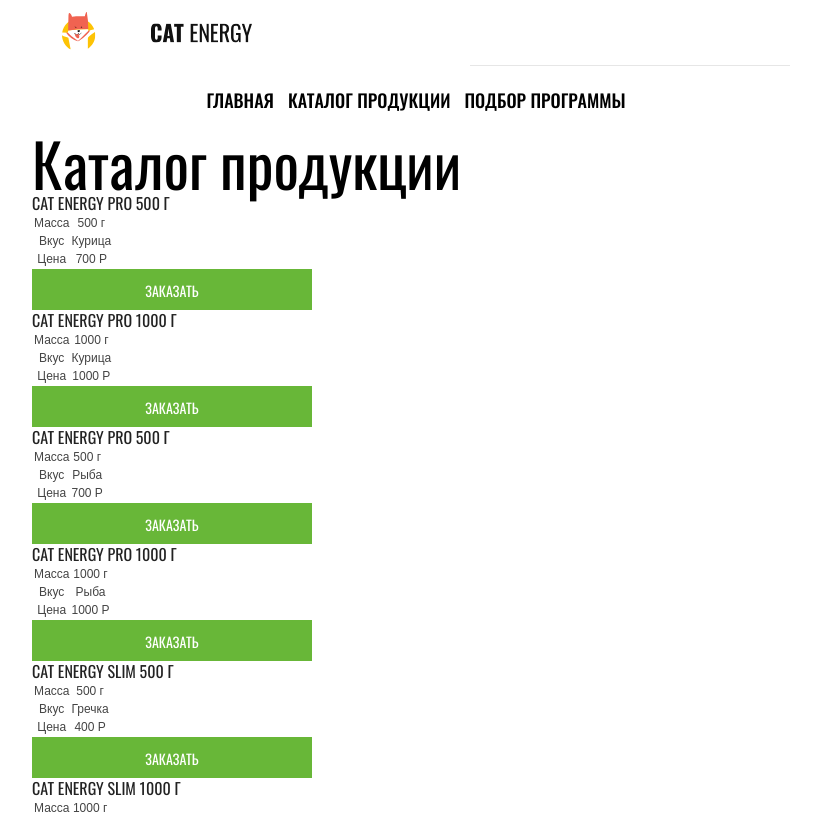
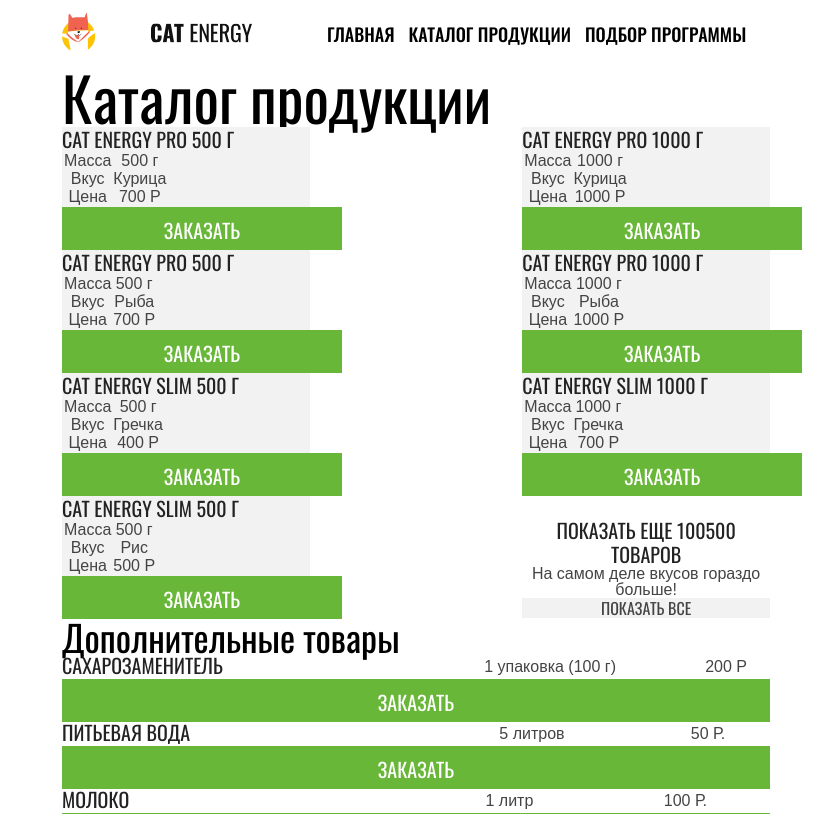
Before and after one commit to Zarrrinochka/1581695-cat-energy-22, a website: page source/catalog.html in a window 1280 px wide. Shown: the top 814 px of the page, without its empty margins (224-1057 px from the left). Drawn offline with nearby package versions, Linux system fonts and the light colour scheme; files that its build step writes are made by us from their sources.

Commit message:
module4-task1

```diff
--- a/source/catalog.html
+++ b/source/catalog.html
@@ -40,6 +40,7 @@
   </style> -->
 
   <header class="header rulers">
+    <div class="header__big-wrapper">
       <div class="header__wrapper">
         <a class="header__logo" target="_blank" href="index.html">
           <img src="img\logo-mobile.svg" alt="Кэт энерджи логотип" width="34" height="38">
@@ -71,24 +72,26 @@
           </li>
         </ul>
       </nav>
+    </div>
   </header>
   <main class="main">
-    <section class="catalog">
+    <section class="catalog rulers">
       <h1 class="text catalog__title">Каталог продукции</h1>
+      <div class="catalog__wrapper">
         <div class="cart">
           <p class="catalog__text">Cat Energy PRO 500 г</p>
           <table>
             <tr>
-            <td class="text-cart">Масса</td>
-            <td class="text-cart">500 г</td>
+              <td class="text--cart">Масса</td>
+              <td class="text--cart">500 г</td>
             </tr>
             <tr>
-            <td class="text-cart">Вкус</td>
-            <td class="text-cart">Курица</td>
+              <td class="text--cart">Вкус</td>
+              <td class="text--cart">Курица</td>
             </tr>
             <tr>
-            <td class="text-cart">Цена</td>
-            <td class="text-cart">700 Р</td>
+              <td class="text--cart">Цена</td>
+              <td class="text--cart">700 Р</td>
             </tr>
           </table>
           <button class="button" type="submit">Заказать</button>
@@ -97,16 +100,16 @@
           <p class="catalog__text">Cat Energy PRO 1000 г</p>
           <table>
             <tr>
-            <td class="text-cart">Масса</td>
-            <td class="text-cart">1000 г</td>
+              <td class="text--cart">Масса</td>
+              <td class="text--cart">1000 г</td>
             </tr>
             <tr>
-            <td class="text-cart">Вкус</td>
-            <td class="text-cart">Курица</td>
+              <td class="text--cart">Вкус</td>
+              <td class="text--cart">Курица</td>
             </tr>
             <tr>
-            <td class="text-cart">Цена</td>
-            <td class="text-cart">1000 Р</td>
+              <td class="text--cart">Цена</td>
+              <td class="text--cart">1000 Р</td>
             </tr>
           </table>
           <button class="button" type="submit">Заказать</button>
@@ -115,16 +118,16 @@
           <p class="catalog__text">Cat Energy PRO 500 г</p>
           <table>
             <tr>
-            <td class="text-cart">Масса</td>
-            <td class="text-cart">500 г</td>
+              <td class="text--cart">Масса</td>
+              <td class="text--cart">500 г</td>
             </tr>
             <tr>
-            <td class="text-cart">Вкус</td>
-            <td class="text-cart">Рыба</td>
+              <td class="text--cart">Вкус</td>
+              <td class="text--cart">Рыба</td>
             </tr>
             <tr>
-            <td class="text-cart">Цена</td>
-            <td class="text-cart">700 Р</td>
+              <td class="text--cart">Цена</td>
+              <td class="text--cart">700 Р</td>
             </tr>
           </table>
           <button class="button" type="submit">Заказать</button>
@@ -133,16 +136,16 @@
           <p class="catalog__text">Cat Energy PRO 1000 г</p>
           <table>
             <tr>
-            <td class="text-cart">Масса</td>
-            <td class="text-cart">1000 г</td>
+              <td class="text--cart">Масса</td>
+              <td class="text--cart">1000 г</td>
             </tr>
             <tr>
-            <td class="text-cart">Вкус</td>
-            <td class="text-cart">Рыба</td>
+              <td class="text--cart">Вкус</td>
+              <td class="text--cart">Рыба</td>
             </tr>
             <tr>
-            <td class="text-cart">Цена</td>
-            <td class="text-cart">1000 Р</td>
+              <td class="text--cart">Цена</td>
+              <td class="text--cart">1000 Р</td>
             </tr>
           </table>
           <button class="button" type="submit">Заказать</button>
@@ -151,16 +154,16 @@
           <p class="catalog__text">Cat Energy slim 500 г</p>
           <table>
             <tr>
-            <td class="text-cart">Масса</td>
-            <td class="text-cart">500 г</td>
+              <td class="text--cart">Масса</td>
+              <td class="text--cart">500 г</td>
             </tr>
             <tr>
-            <td class="text-cart">Вкус</td>
-            <td class="text-cart">Гречка</td>
+              <td class="text--cart">Вкус</td>
+              <td class="text--cart">Гречка</td>
             </tr>
             <tr>
-            <td class="text-cart">Цена</td>
-            <td class="text-cart">400 Р</td>
+              <td class="text--cart">Цена</td>
+              <td class="text--cart">400 Р</td>
             </tr>
           </table>
           <button class="button" type="submit">Заказать</button>
@@ -169,16 +172,16 @@
           <p class="catalog__text">Cat Energy slim 1000 г</p>
           <table>
             <tr>
-            <td class="text-cart">Масса</td>
-            <td class="text-cart">1000 г</td>
+              <td class="text--cart">Масса</td>
+              <td class="text--cart">1000 г</td>
             </tr>
             <tr>
-            <td class="text-cart">Вкус</td>
-            <td class="text-cart">Гречка</td>
+              <td class="text--cart">Вкус</td>
+              <td class="text--cart">Гречка</td>
             </tr>
             <tr>
-            <td class="text-cart">Цена</td>
-            <td class="text-cart">700 Р</td>
+              <td class="text--cart">Цена</td>
+              <td class="text--cart">700 Р</td>
             </tr>
           </table>
           <button class="button" type="submit">Заказать</button>
@@ -187,27 +190,28 @@
           <p class="catalog__text">Cat Energy slim 500 г</p>
           <table>
             <tr>
-            <td class="text-cart">Масса</td>
-            <td class="text-cart">500 г</td>
+              <td class="text--cart">Масса</td>
+              <td class="text--cart">500 г</td>
             </tr>
             <tr>
-            <td class="text-cart">Вкус</td>
-            <td class="text-cart">Рис</td>
+              <td class="text--cart">Вкус</td>
+              <td class="text--cart">Рис</td>
             </tr>
             <tr>
-            <td class="text-cart">Цена</td>
-            <td class="text-cart">500 Р</td>
+              <td class="text--cart">Цена</td>
+              <td class="text--cart">500 Р</td>
             </tr>
           </table>
           <button class="button" type="submit">Заказать</button>
         </div>
+      </div>
       <div class="catalog__more-wrapper">
         <p class="catalog__text">Показать еще 100500 товаров</p>
-        <p class="text-cart">На самом деле вкусов гораздо больше!</p>
+        <p class="text--cart">На самом деле вкусов гораздо больше!</p>
         <button class="catalog__see" type="submit">показать все</button>
       </div>
     </section>
-    <section class="more">
+    <section class="more rulers">
       <h1 class="more__title">Дополнительные товары</h1>
       <div class="cart-more">
         <p class="cart-more__item">Сахарозаменитель</p>
@@ -217,7 +221,7 @@
             <td class="more__text">200 Р</td>
           </tr>
         </table>
-        <button class="button" type="submit">Заказать</button>
+        <button class="button more__button" type="submit">Заказать</button>
       </div>
       <div class="cart-more">
         <p class="cart-more__item">Питьевая вода</p>
@@ -227,7 +231,7 @@
             <td class="more__text">50 Р.</td>
           </tr>
         </table>
-        <button class="button" type="submit">Заказать</button>
+        <button class="button more__button" type="submit">Заказать</button>
       </div>
       <div class="cart-more">
         <p class="cart-more__item">Молоко</p>
@@ -237,7 +241,7 @@
             <td class="more__text">100 Р.</td>
           </tr>
         </table>
-        <button class="button" type="submit">Заказать</button>
+        <button class="button more__button" type="submit">Заказать</button>
       </div>
       <div class="cart-more">
         <p class="cart-more__item">Витамины</p>
@@ -247,13 +251,13 @@
             <td class="more__text">300 Р.</td>
           </tr>
         </table>
-        <button class="button" type="submit">Заказать</button>
+        <button class="button more__button" type="submit">Заказать</button>
       </div>
     </section>
-    <p class="stock">Закажите все и получите чехол для кота в подарок!</p>
-    <section class="cooperation">
-      <div class="cooperation__block rulers">
-        <h2 class="cooperation__diller">Приглашаем<br>к сотрудничеству дилеров!</h2>
+    <p class="stock rulers">Закажите все и получите чехол для кота в подарок!</p>
+    <section class="cooperation cooperation--color">
+      <div class="rulers cooperation__block">
+        <h2 class="cooperation__diller">Приглашаем к сотрудничеству дилеров!</h2>
         <p class="cooperation__adress">ул. Большая Конюшенная, д. 19/8 Санкт-Петербург</p>
       </div>
       <div>
@@ -262,7 +266,7 @@
     </section>
   </main>
   <footer class="footer">
-    <div class="rulers">
+    <div class="rulers footer__wrapper">
       <div class="footer__logo">
         <a href="#">
           <img src="img\logo-text.svg" alt="Кэт энерджи логотип" width="128" height="24">
--- a/source/sass/blocks/cart-more.scss
+++ b/source/sass/blocks/cart-more.scss
@@ -1,10 +1,21 @@
+.cart-more {
+  @media (min-width: $tablet-width) {
+    display: grid;
+    grid-template-columns: 1fr 1fr;
+  }
+}
+
 .cart-more__item {
   font-family: $oswald;
   font-weight: 400;
   font-size: 16px;
   line-height: 16px;
-  align-items: center;
-  text-align: center;
+  text-align: left;
   text-transform: uppercase;
   color: $quite-black2;
+
+  @media (min-width: $tablet-width) {
+    font-size: 20px;
+    line-height: 20px;
+  }
 }
--- /dev/null
+++ b/source/sass/blocks/cart.scss
@@ -0,0 +1,6 @@
+.cart {
+  @media (min-width: $tablet-width) {
+    background-color: $quite-white2;
+    width: 35%;
+  }
+}
--- a/source/sass/blocks/catalog.scss
+++ b/source/sass/blocks/catalog.scss
@@ -1,3 +1,9 @@
+.catalog {
+  @media (min-width: $tablet-width) {
+    position: relative;
+  }
+}
+
 .catalog__see {
   font-family: $oswald;
   font-weight: 400;
@@ -8,6 +14,7 @@
   text-transform: uppercase;
   color: $grey;
   background: $quite-white2;
+  width: 100%;
 }
 
 .catalog__text {
@@ -18,4 +25,27 @@
   align-items: center;
   text-transform: uppercase;
   color: $quite-black2;
+
+  @media (min-width: $tablet-width) {
+    font-size: 20px;
+    line-height: 24px;
+  }
 }
+
+.catalog__wrapper {
+  display: flex;
+  flex-wrap: wrap;
+  justify-content: space-between;
+}
+
+.catalog__more-wrapper {
+  text-align: center;
+  background-color: $white;
+
+  @media (min-width: $tablet-width) {
+    width: 35%;
+    position: absolute;
+    bottom: 0;
+    right: 0;
+  }
+}
--- a/source/sass/blocks/example-cart.scss
+++ b/source/sass/blocks/example-cart.scss
@@ -3,6 +3,10 @@
   flex-wrap: nowrap;
   padding-top: 39px;
   padding-bottom: 19px;
+
+  @media (min-width: $tablet-width) {
+    min-width: 60%;
+  }
 
   @media (min-width: $desktop-width) {
     width: 50%;
--- a/source/sass/blocks/header.scss
+++ b/source/sass/blocks/header.scss
@@ -13,6 +13,10 @@
     width: 320px;
     height: 1px;
     background-color: $light-grey;
+
+    @media (min-width: $tablet-width) {
+      display: none;
+    }
   }
 }
 
--- a/source/sass/blocks/main-form.scss
+++ b/source/sass/blocks/main-form.scss
@@ -12,4 +12,8 @@
 .main-form__slogan {
   margin-bottom: 58px;
   line-height: 18px;
+
+  @media (min-width: $tablet-width) {
+    line-height: 30px;
+  }
 }
--- a/source/sass/blocks/menu.scss
+++ b/source/sass/blocks/menu.scss
@@ -2,11 +2,14 @@
   display: flex;
   flex-wrap: wrap;
   justify-content: center;
-  position: relative;
 
   @media (min-width: $tablet-width) {
     flex-wrap: nowrap;
   }
+}
+
+.menu--index {
+  position: relative;
 
   &::before {
     @media (min-width: $desktop-width) {
@@ -66,6 +69,11 @@
   @media (min-width: $desktop-width) {
     font-size: 20px;
     line-height: 30px;
+  }
+}
+
+.menu__link--index {
+  @media (min-width: $desktop-width) {
     color: $white;
   }
 }
--- a/source/sass/blocks/more.scss
+++ b/source/sass/blocks/more.scss
@@ -3,8 +3,13 @@
   font-weight: 400;
   font-size: 24px;
   line-height: 24px;
-  text-align: center;
+  text-align: left;
   color: $black;
+
+  @media (min-width: $tablet-width) {
+    font-size: 36px;
+    line-height: 36px;
+  }
 }
 
 .more__text {
@@ -16,4 +21,16 @@
   align-items: center;
   text-align: center;
   color: $grey;
+
+  @media (min-width: $tablet-width) {
+    font-size: 16px;
+    line-height: 20px;
+  }
 }
+
+.more__button {
+  @media (min-width: $tablet-width) {
+    grid-column-start: 1;
+    grid-column-end: -1;
+  }
+}
--- a/source/sass/blocks/radio.scss
+++ b/source/sass/blocks/radio.scss
@@ -9,4 +9,9 @@
   line-height: 18px;
   text-transform: uppercase;
   color: $quite-black2;
+
+  @media (min-width: $tablet-width) {
+    font-size: 20px;
+    line-height: 30px;
+  }
 }
--- a/source/sass/common/global.scss
+++ b/source/sass/common/global.scss
@@ -61,10 +61,15 @@
   color: $white;
   padding-top: 13px;
   padding-bottom: 10px;
-  width: 280px;
+  min-width: 280px;
+
+  @media (min-width: $tablet-width) {
+    font-size: 20px;
+    line-height: 20px;
+  }
 }
 
-.nessesary {
+.necessary {
   font-family: "Arial", sans-serif;
   font-style: normal;
   font-weight: 400;
@@ -73,6 +78,10 @@
   align-items: center;
   text-align: center;
   color: $black;
+
+  @media (min-width: $tablet-width) {
+    font-size: 16px;
+  }
 }
 
 .stock {
@@ -81,9 +90,19 @@
   font-weight: 400;
   font-size: 16px;
   line-height: 20px;
-  align-items: center;
   text-align: center;
   color: $white;
+  background-image: url("../../img/gift-photo-mobile.jpg");
+  background-repeat: no-repeat;
+  background-color: $green;
+  padding-top: 200px;
+  padding-bottom: 50px;
+
+
+  @media (min-width: $tablet-width) {
+    text-align: left;
+    padding-left: 65%;
+  }
 }
 
 /*Обнуление*/
--- a/source/sass/common/text.scss
+++ b/source/sass/common/text.scss
@@ -27,9 +27,14 @@
   font-size: 24px;
   line-height: 26px;
   color: $black;
+
+  @media (min-width: $tablet-width) {
+    font-size: 36px;
+    line-height: 36px;
+  }
 }
 
-.text-cart {
+.text--cart {
   font-family: "Arial", sans-serif;
   font-style: normal;
   font-weight: normal;
@@ -37,4 +42,8 @@
   line-height: 16px;
   text-align: center;
   color: $grey;
+
+  @media (min-width: $tablet-width) {
+    font-size: 16px;
+  }
 }
--- a/source/sass/style.scss
+++ b/source/sass/style.scss
@@ -20,4 +20,5 @@
 @import "blocks/catalog";
 @import "blocks/more";
 @import "blocks/cart-more";
+@import "blocks/cart";
 @import "blocks/footer";
```
Also changed, not shown: source/form.html (+15 -5 lines), source/index.html (+15 -11 lines), source/sass/blocks/cheсkbox.scss (+11 -0 lines), source/sass/blocks/cooperation.scss (+9 -1 lines), source/sass/blocks/example.scss (+40 -4 lines), source/sass/blocks/form.scss (+27 -0 lines), source/img/gift-photo-mobile.jpg (added). Lines whose indentation alone changed are shown as unchanged.
